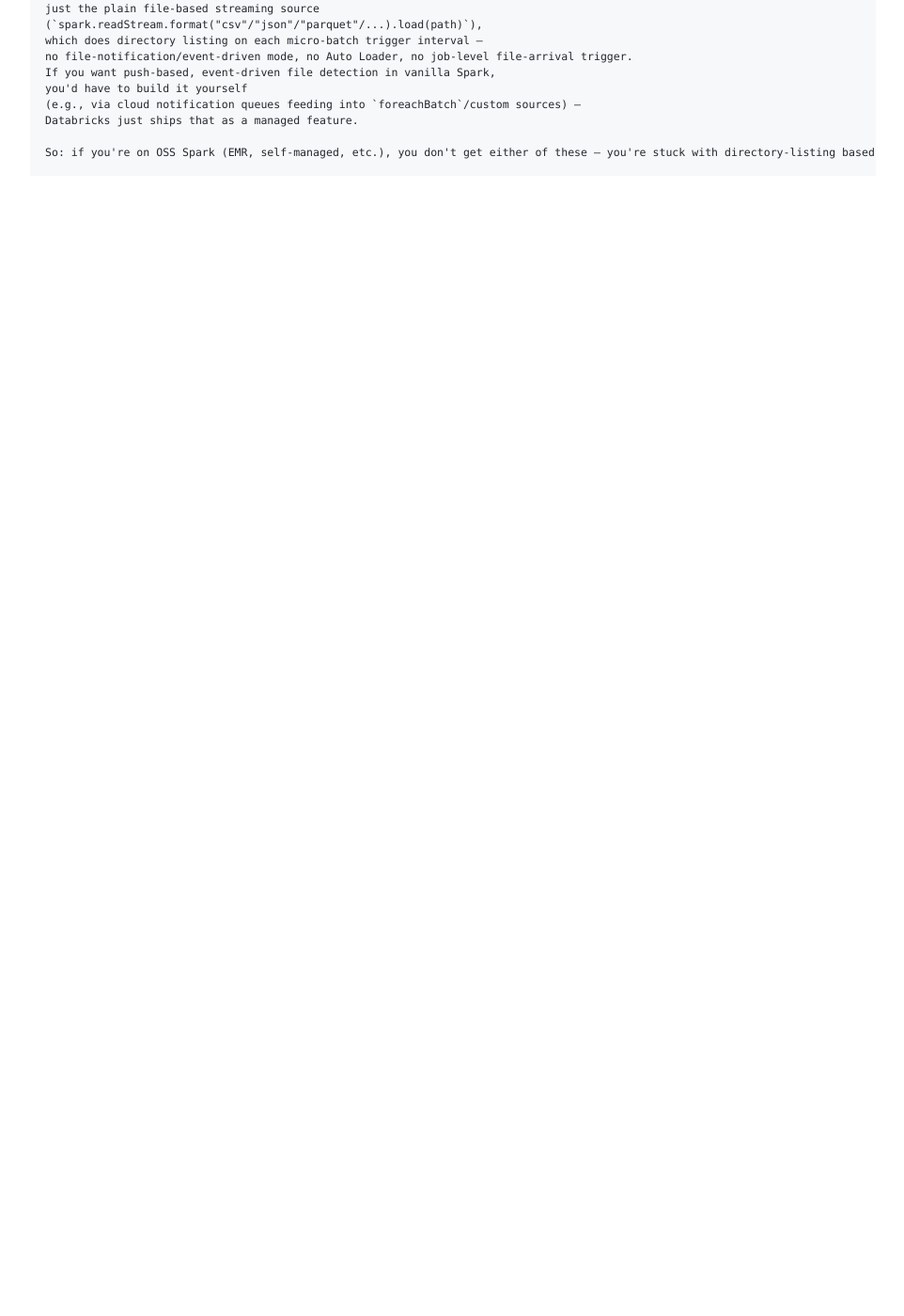
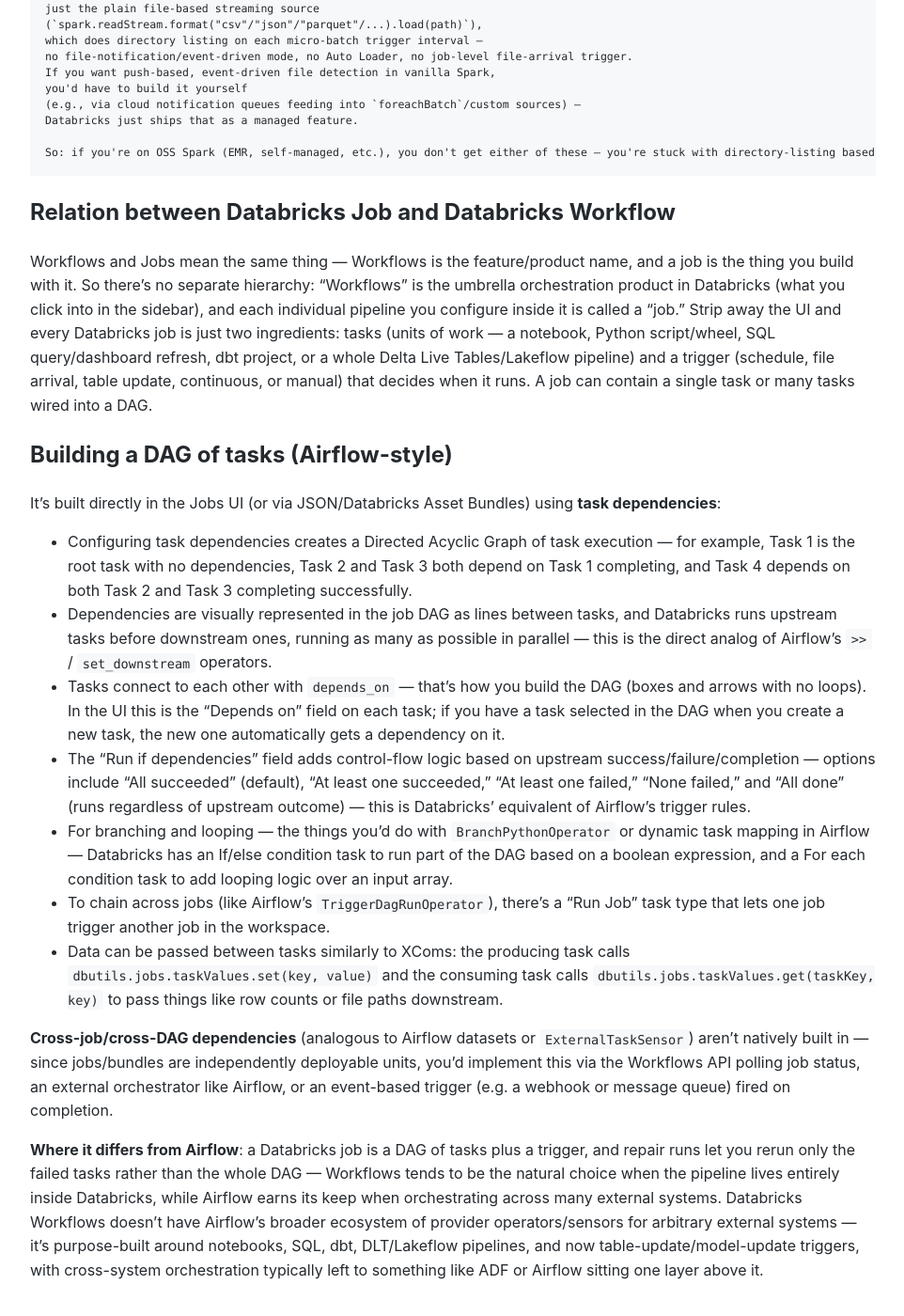
Before and after one commit to Michael-Lubinsky/michael-lubinsky.github.com, a Jekyll site: the page built from spark/autoloader.md, in a window 1280 px wide and 1400 px high, scrolled down 1151 px. Shown: the whole window at 94% size, without its empty margins (158-1120 px from the left). Built offline with Jekyll 4.4.1, drawn with Linux system fonts in a browser that asks for light colours; our own code applies the rules of GitHub Pages for plain Markdown files; before the commit the page ends 1369 px from its top, so only the background shows below that.

Commit message:
Expand Databricks Jobs and Workflows documentation
Added detailed explanation of Databricks Jobs and Workflows, including task dependencies and DAG building. Clarified differences between Databricks and Airflow.

````diff
--- a/spark/autoloader.md
+++ b/spark/autoloader.md
@@ -47,3 +47,22 @@
 
 So: if you're on OSS Spark (EMR, self-managed, etc.), you don't get either of these — you're stuck with directory-listing based streaming or building your own event-driven glue.
 ```
+## Relation between Databricks Job and Databricks Workflow
+
+Workflows and Jobs mean the same thing — Workflows is the feature/product name, and a job is the thing you build with it. So there's no separate hierarchy: "Workflows" is the umbrella orchestration product in Databricks (what you click into in the sidebar), and each individual pipeline you configure inside it is called a "job." Strip away the UI and every Databricks job is just two ingredients: tasks (units of work — a notebook, Python script/wheel, SQL query/dashboard refresh, dbt project, or a whole Delta Live Tables/Lakeflow pipeline) and a trigger (schedule, file arrival, table update, continuous, or manual) that decides when it runs. A job can contain a single task or many tasks wired into a DAG.
+
+## Building a DAG of tasks (Airflow-style)
+
+It's built directly in the Jobs UI (or via JSON/Databricks Asset Bundles) using **task dependencies**:
+
+- Configuring task dependencies creates a Directed Acyclic Graph of task execution — for example, Task 1 is the root task with no dependencies, Task 2 and Task 3 both depend on Task 1 completing, and Task 4 depends on both Task 2 and Task 3 completing successfully.
+- Dependencies are visually represented in the job DAG as lines between tasks, and Databricks runs upstream tasks before downstream ones, running as many as possible in parallel — this is the direct analog of Airflow's `>>` / `set_downstream` operators.
+- Tasks connect to each other with `depends_on` — that's how you build the DAG (boxes and arrows with no loops). In the UI this is the "Depends on" field on each task; if you have a task selected in the DAG when you create a new task, the new one automatically gets a dependency on it.
+- The "Run if dependencies" field adds control-flow logic based on upstream success/failure/completion — options include "All succeeded" (default), "At least one succeeded," "At least one failed," "None failed," and "All done" (runs regardless of upstream outcome) — this is Databricks' equivalent of Airflow's trigger rules.
+- For branching and looping — the things you'd do with `BranchPythonOperator` or dynamic task mapping in Airflow — Databricks has an If/else condition task to run part of the DAG based on a boolean expression, and a For each condition task to add looping logic over an input array.
+- To chain across jobs (like Airflow's `TriggerDagRunOperator`), there's a "Run Job" task type that lets one job trigger another job in the workspace.
+- Data can be passed between tasks similarly to XComs: the producing task calls `dbutils.jobs.taskValues.set(key, value)` and the consuming task calls `dbutils.jobs.taskValues.get(taskKey, key)` to pass things like row counts or file paths downstream.
+
+**Cross-job/cross-DAG dependencies** (analogous to Airflow datasets or `ExternalTaskSensor`) aren't natively built in — since jobs/bundles are independently deployable units, you'd implement this via the Workflows API polling job status, an external orchestrator like Airflow, or an event-based trigger (e.g. a webhook or message queue) fired on completion.
+
+**Where it differs from Airflow**: a Databricks job is a DAG of tasks plus a trigger, and repair runs let you rerun only the failed tasks rather than the whole DAG — Workflows tends to be the natural choice when the pipeline lives entirely inside Databricks, while Airflow earns its keep when orchestrating across many external systems. Databricks Workflows doesn't have Airflow's broader ecosystem of provider operators/sensors for arbitrary external systems — it's purpose-built around notebooks, SQL, dbt, DLT/Lakeflow pipelines, and now table-update/model-update triggers, with cross-system orchestration typically left to something like ADF or Airflow sitting one layer above it.
````
